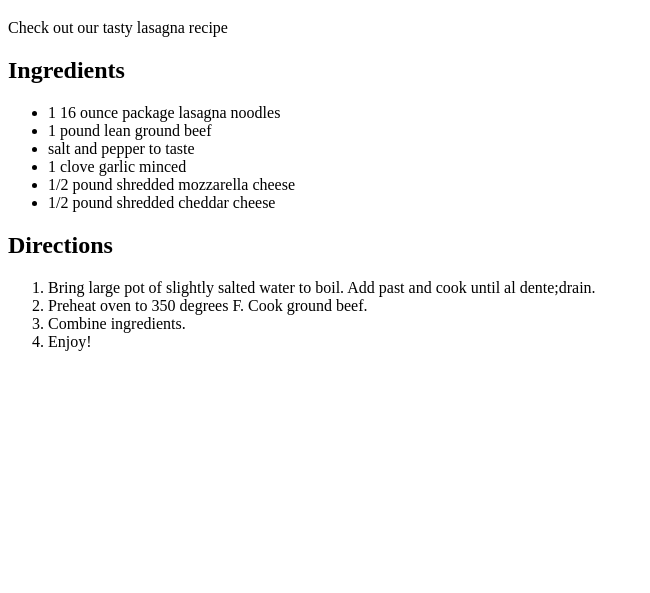
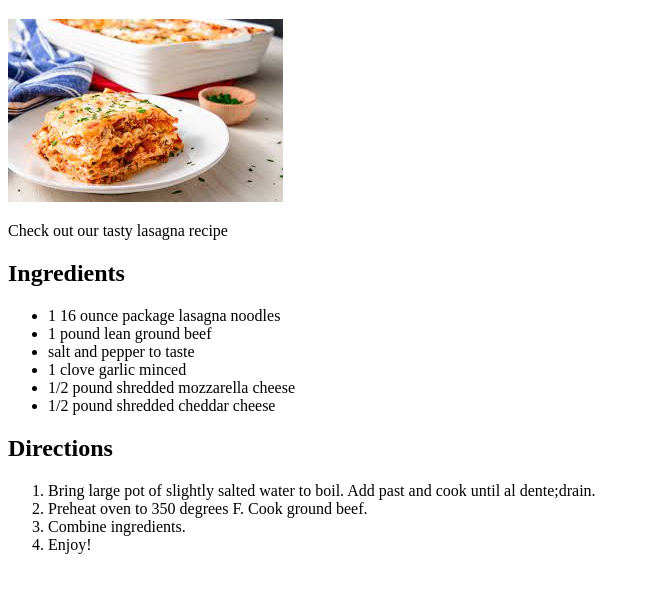
Before and after one commit to jvn2691/odin-recipes, a plain HTML site: page recipes/lasagna.html in a window 1280 px wide. Shown: the part 61-654 px from the top of the page, without its empty margins (0-650 px from the left). Drawn offline with Linux system fonts and the light colour scheme.

Commit message:
Update index.html/lasagna.html & added imgs/

```diff
--- a/recipes/lasagna.html
+++ b/recipes/lasagna.html
@@ -8,6 +8,7 @@
 
     <body>
         <h1>Lasagna Recipe</h1>
+        <img src="../imgs/lasagna.jpeg">
         <p>Check out our tasty lasagna recipe</p>
         <h2>Ingredients</h2>
         <ul>
```
Also changed, not shown: imgs/lasagna.jpeg (added).
